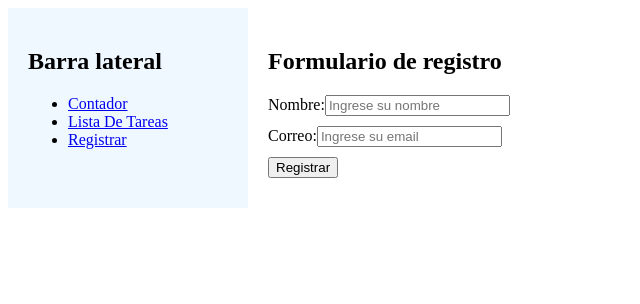
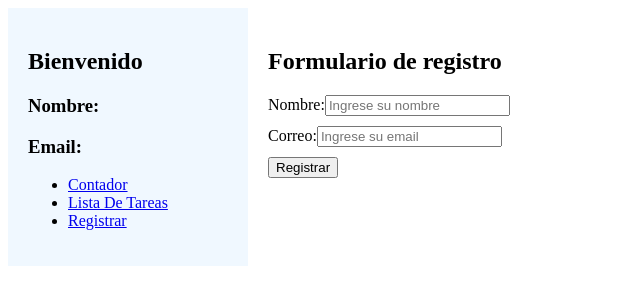
Before and after one commit to AlfredoVerdin/proyecto-vue, a Vue app: page /registrar in a window 1280 px wide. Shown: the top 304 px of the page, without its empty margins (0-640 px from the left). Built offline with nearby package versions, Linux system fonts and the light colour scheme.

Commit message:
crea store de pinia para almacenar los datos de registro

```diff
--- a/src/components/Sidebar.vue
+++ b/src/components/Sidebar.vue
@@ -1,6 +1,8 @@
 <template>
     <div class="sidebar">
-        <h2>Barra lateral</h2>
+        <h2>Bienvenido</h2>
+        <h3>Nombre: {{nombre}}</h3>
+        <h3>Email: {{email}}</h3>
         <ul>
         <li><router-link to="/contador">Contador</router-link></li>
         <li><router-link to="/lista-de-tareas">Lista De Tareas</router-link></li>
@@ -9,7 +11,17 @@
     </div>
 </template>
 <script setup>
-
+import { useRegistrarStore } from '@/modules/registro/stores/registrarStore';
+import { ref, watch } from 'vue';
+const registrarStore = useRegistrarStore();
+const nombre =ref(registrarStore.nombre.value);
+const email =ref(registrarStore.email.value);
+watch(() => registrarStore.nombre, (newValue) => {
+    nombre.value = newValue;
+});
+watch(() => registrarStore.email, (newValue) => {
+    email.value = newValue;
+});
 </script>
 <style>
 .sidebar {
--- /dev/null
+++ b/src/modules/registro/stores/registrarStore.js
@@ -0,0 +1,12 @@
+import { defineStore } from "pinia"
+import { ref } from "vue";
+
+export const useRegistrarStore = defineStore('registrar', () => {
+  const nombre = ref('');
+  const email = ref('');
+  const guardarRegistro = (nombrFormulario, emailFormulario) =>{
+    nombre.value = nombrFormulario;
+    email.value = emailFormulario;
+  }
+  return {nombre, email, guardarRegistro}
+});
--- a/src/modules/registro/views/RegistrarView.vue
+++ b/src/modules/registro/views/RegistrarView.vue
@@ -4,12 +4,12 @@
         <Form :validation-schema="schema" @submit="onSubmit">
             <div class="form">
                 <label for="nombre">Nombre:</label>
-                <Field type="text" name="nombre" id="nombre" placeholder="Ingrese su nombre"/>
+                <Field v-model="nombre" type="text" name="nombre" id="nombre" placeholder="Ingrese su nombre"/>
                 <ErrorMessage name="nombre"></ErrorMessage>
             </div>
             <div class="form">
                 <label for="correo">Correo:</label>
-                <Field type="email" name="email" id="correo" placeholder="Ingrese su email"/>
+                <Field v-model="email" type="email" name="email" id="correo" placeholder="Ingrese su email"/>
                 <ErrorMessage name="email"></ErrorMessage>
             </div>
             <div  class="form">
@@ -21,8 +21,15 @@
 <script setup>
 import {Form, Field, ErrorMessage} from 'vee-validate';
 import {schema} from '../schemas/validationSchema';
+import { useRegistrarStore } from '../stores/registrarStore';
+import { ref } from 'vue';
+
+const registrarStore = useRegistrarStore();
+const nombre = ref('');
+const email = ref('');
 
 const onSubmit = () => {
+    registrarStore.guardarRegistro(nombre.value, email.value);
     console.log('Se ha enviado el formulario')
 }
 </script>
```
